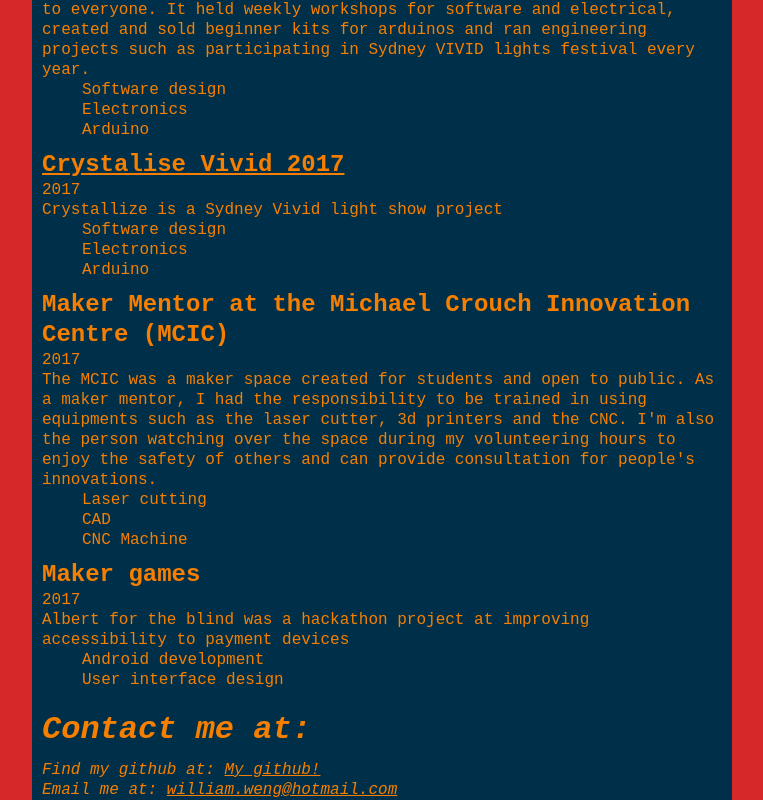
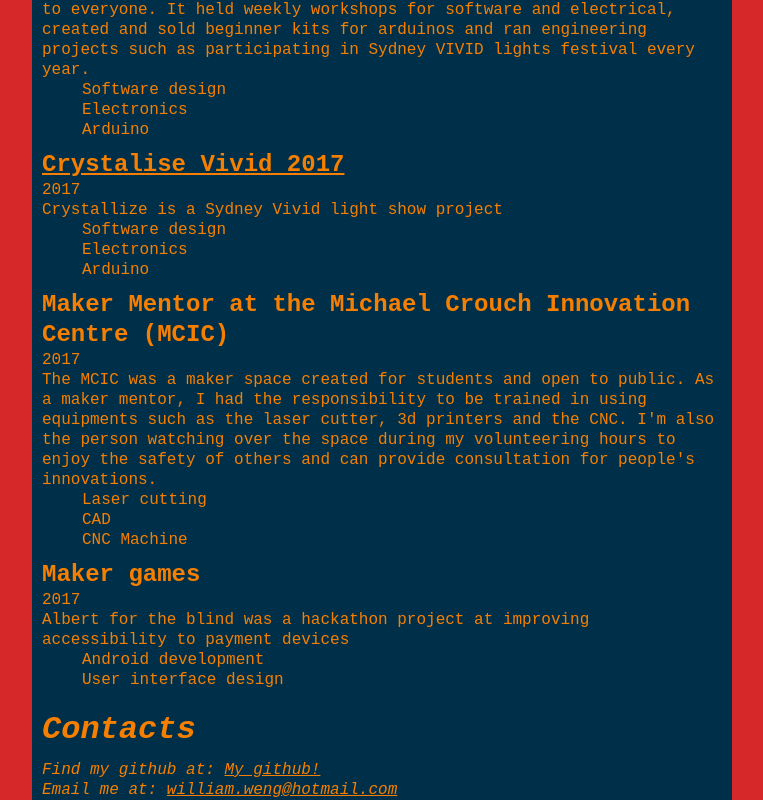
Before and after one commit to will-weng/will-weng.github.io, a React (Create React App) app: page / in a window 1280 px wide. Shown: the part 1048-1848 px from the top of the page, without its empty margins (258-1021 px from the left). Built offline with nearby package versions, Linux system fonts and the light colour scheme; the HTML template or start-up script is replaced by a standard one.

Commit message:
Change address heading

```diff
--- a/src/components/Address.tsx
+++ b/src/components/Address.tsx
@@ -8,7 +8,7 @@ const AddressStyle = styled.address`
 function Address() {
     return (
         <AddressStyle>
-            <h1>Contact me at: </h1>
+            <h1>Contacts</h1>
             Find my github at: <a href="https://github.com/will-weng"> My github!</a> <br />
             Email me at: <a href="mailto:william.weng@hotmail.com">william.weng@hotmail.com</a>
         </AddressStyle>
```
